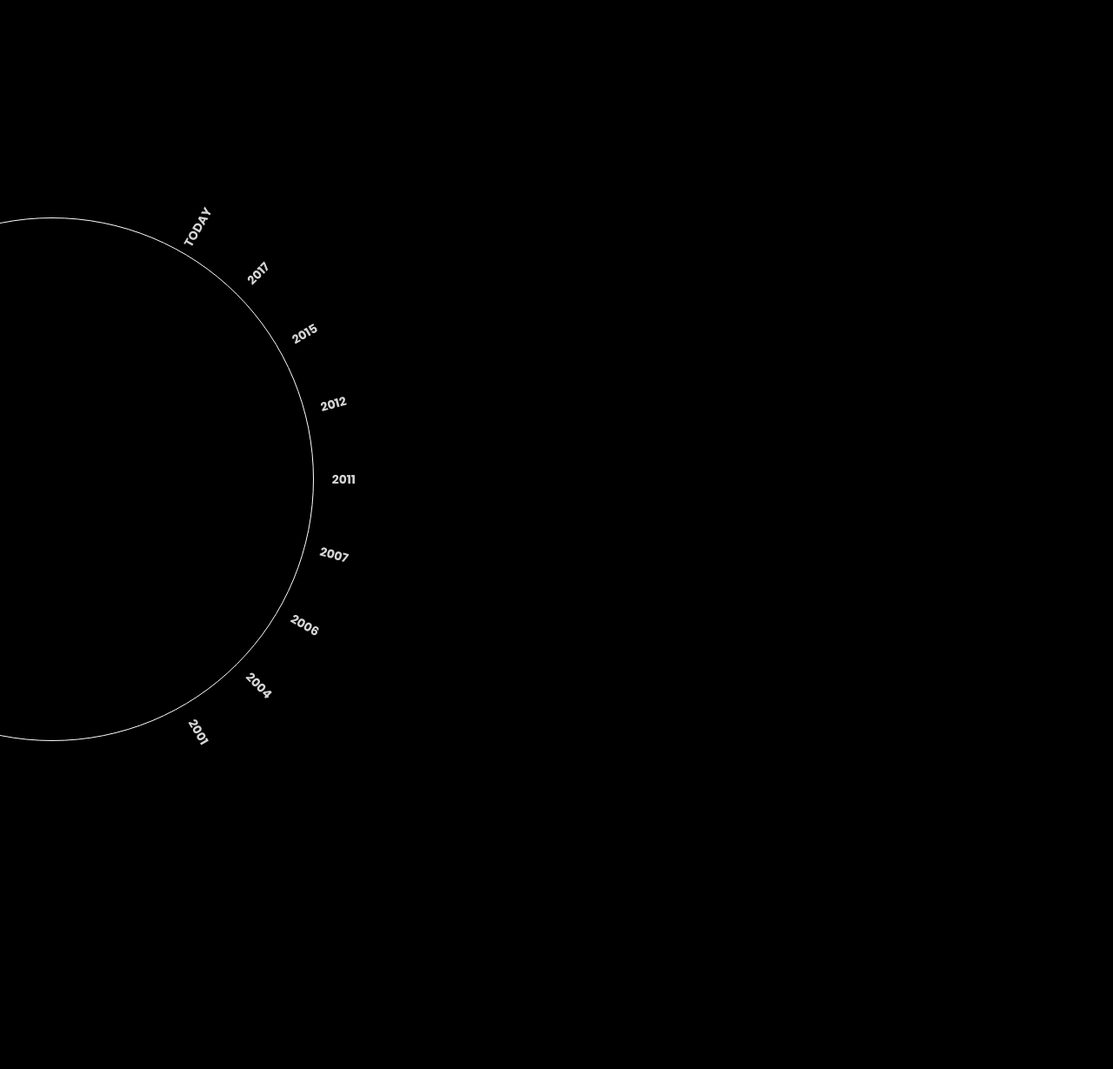
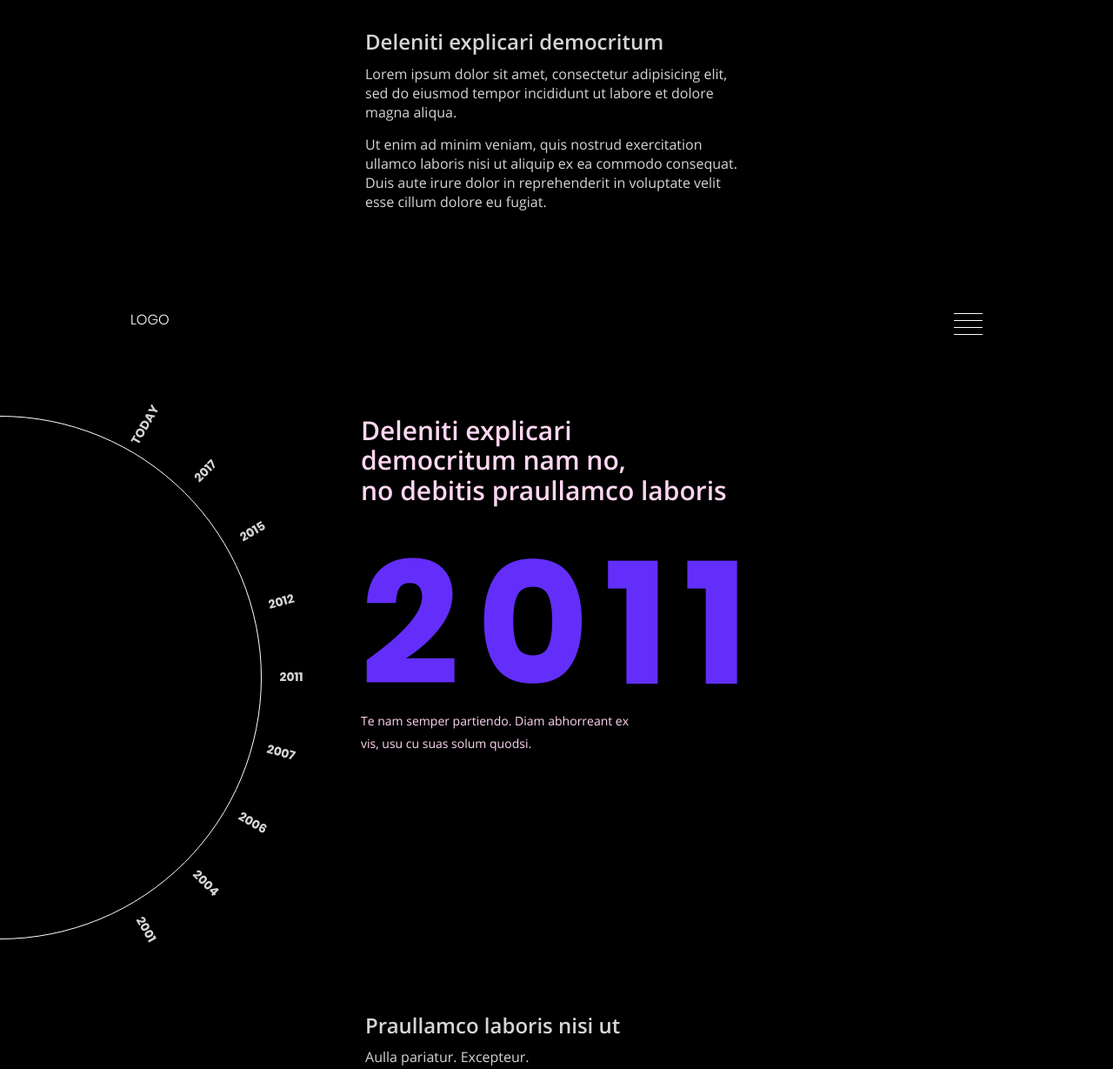
Before and after one commit to KsenyaD/round_calendar, a website: page app/index.html in a window 1280 px wide. Shown: the top 1229 px of the page at 87% size. Before the commit the page ends 860 px from the top, so only its background shows below. Drawn offline with Linux system fonts and the light colour scheme.

Commit message:
make desktop maket

```diff
--- a/app/index.html
+++ b/app/index.html
@@ -1,5 +1,5 @@
 <!doctype html>
-<html lang="en">
+<html lang="en" xmlns="http://www.w3.org/1999/html">
 <head>
     <meta charset="UTF-8">
     <meta name="viewport"
@@ -10,9 +10,25 @@
     <title>Document</title>
 </head>
 <body>
-<header></header>
-<main>
-    <div class="wrap">
+<header>
+    <h2 class="subtitle">Deleniti explicari democritum </h2>
+    <p class="content-info">Lorem ipsum dolor sit amet, consectetur adipisicing elit, sed do eiusmod tempor incididunt
+        ut labore et dolore magna aliqua.</p>
+    <p class="content-info">Ut enim ad minim veniam, quis nostrud exercitation ullamco laboris nisi ut aliquip ex ea
+        commodo consequat. Duis aute irure dolor in reprehenderit in voluptate velit esse cillum dolore eu fugiat.</p>
+    <section class="navigation">
+        <div class="header__logo">
+            <a href="#" class="header__logo-link">LOGO</a>
+        </div>
+        <div class="burger-menu">
+            <span class="burger__line"></span>
+            <span class="burger__line"></span>
+            <span class="burger__line"></span>
+            <span class="burger__line"></span>
+        </div>
+    </section>
+</header>
+<div class="wrap__circle">
     <div class="circle">
         <p id="today" class="date">TODAY</p>
         <p id="year17" class="date">2017</p>
@@ -26,9 +42,23 @@
     </div>
 </div>
 
+<main class="main">
+    <div class="main__contents">
+        <h1 class="title">Deleniti explicari <br/> democritum nam no,<br/> no debitis praullamco laboris</h1>
+        <p class="main__date">2011</p>
+        <p class="main__content">Te nam semper partiendo. Diam abhorreant ex<br/> vis, usu cu suas solum quodsi.</p>
+    </div>
 </main>
-<footer></footer>
+<footer class="footer">
+    <h2 class="subtitle">Praullamco laboris nisi ut</h2>
+    <p class="content-info">Aulla pariatur. Excepteur.</p>
+    <p class="content-info">Sint occaecat cupidatat non proident, sunt in culpa qui officia deserunt mollit anim id est
+        laborum.</p>
+    <p class="content-info">Sed ut perspiciatis unde omnis iste natus error sit voluptatem accusantium doloremque
+        laudantium.</p>
 
+
+</footer>
 
 
 <script src="./js/common.js"></script>
--- a/app/js/common.js
+++ b/app/js/common.js
@@ -1,5 +1,6 @@
+const circle = document.querySelector('.circle');
+
 const today = document.getElementById('today');
-const circle = document.querySelector('.circle');
 const year17 = document.getElementById('year17');
 const year15 = document.getElementById('year15');
 const year12 = document.getElementById('year12');
@@ -8,6 +9,8 @@ const year07 = document.getElementById('year07');
 const year06 = document.getElementById('year06');
 const year04 = document.getElementById('year04');
 const year01 = document.getElementById('year01');
+
+let viesArray = [today, year17, year15, year12, year11, year07, year06, year04, year01];
 
 let valueYear11 = Math.PI / 2;
 let valueYear12 = valueYear11 - Math.PI / 12;
@@ -40,7 +43,12 @@ function convertValueToDeg(view, value) {
     let x = value / (Math.PI / 2);
     let deg = 90 - (x * 90); //проставляем градус удаления от начальной точки для всех объектов
     view.addEventListener("click", () => { // вешаем клики на все объекты
-        circle.style.transform = `rotate(${deg}deg)` //при срабатывании клика  мы крутив круг до нужного места
+            circle.style.transform = `rotate(${deg}deg)`; //при срабатывании клика  мы крутив круг до нужного места
+            viesArray.forEach((value, index, array) => {
+                value.classList.remove('main__date__actv');
+            });
+            view.classList.add('main__date__actv');
+
         }
     );
 
--- a/app/scss/main.scss
+++ b/app/scss/main.scss
@@ -7,6 +7,7 @@
   url('../fonts/open-sans-v17-cyrillic-regular.woff2') format('woff2'), /* Super Modern Browsers */
   url('../fonts/open-sans-v17-cyrillic-regular.woff') format('woff'); /* Modern Browsers */
 }
+
 /* open-sans-600 - cyrillic */
 @font-face {
   font-family: 'Open Sans';
@@ -26,6 +27,7 @@
   url('../fonts/poppins-v9-latin-300.woff2') format('woff2'), /* Super Modern Browsers */
   url('../fonts/poppins-v9-latin-300.woff') format('woff'); /* Modern Browsers */
 }
+
 /* poppins-regular - latin */
 @font-face {
   font-family: 'Poppins';
@@ -35,6 +37,7 @@
   url('../fonts/poppins-v9-latin-regular.woff2') format('woff2'), /* Super Modern Browsers */
   url('../fonts/poppins-v9-latin-regular.woff') format('woff'); /* Modern Browsers */
 }
+
 /* poppins-700 - latin */
 @font-face {
   font-family: 'Poppins';
@@ -51,12 +54,77 @@ body {
   color: rgb(213, 213, 213);
 }
 
-.wrap {
+/*header start*/
+.subtitle {
+  margin: 38px auto 0;
+  font-size: 24px;
+  font-family: 'Open Sans', sans-serif;
+  font-weight: 600;
+  line-height: 0.857;
+  width: 440px;
+}
+
+.content-info {
+  font-size: 16px;
+  font-family: 'Open Sans', sans-serif;
+  line-height: 1.375;
+  text-align: left;
+  width: 440px;
+  margin: 15px auto 0;
+}
+
+.navigation {
+  display: flex;
+  justify-content: space-between;
+  max-width: 1630px;
+  margin: 110px 150px 0 150px;
+}
+
+.header__logo {
+  display: inline-block;
+}
+
+.header__logo-link {
+  font-size: 16px;
+  text-transform: uppercase;
+  line-height: 1.875;
+  font-family: 'Poppins', sans-serif;
+  font-style: normal;
+  font-weight: 300;
+  color: rgb(255, 255, 255);
+  text-decoration: none;
+}
+
+.burger-menu {
+  width: 33px;
+  height: 30px;
+  display: inline-block;
+}
+
+.burger__line {
+  height: 1px;
+  background-color: white;
+  margin-top: 7px;
+  margin-bottom: 5px;
+  width: 100%;
+  display: block;
+}
+
+.burger-menu:last-child span {
+  margin-bottom: 0;
+}
+
+/*header end*/
+
+/*wrap__circle start*/
+
+.wrap__circle {
+  margin-top: 95px;
   transform: rotate(-0deg);
   transform-origin: center center;
   transition-duration: 1000ms;
   display: inline-block;
-  margin-top: 250px;
+  position: absolute;
 }
 
 .circle {
@@ -70,9 +138,8 @@ body {
   align-items: center;
   justify-content: center;
   transition-duration: 1500ms;
-  margin-left: -40%;
+  margin-left: -50%;
 }
-
 
 .date {
   font-size: 14px;
@@ -85,3 +152,49 @@ body {
   transition-duration: 1000ms;
   cursor: pointer;
 }
+
+/*wrap__circle end*/
+/*main start*/
+.main {
+  margin-top: 95px;
+}
+
+.main__contents {
+  width: 450px;
+  margin: auto;
+}
+.title {
+  font-size: 30px;
+  font-family: 'Open Sans', sans-serif;
+  color: rgb(255, 215, 241);
+  line-height: 1.15;
+  font-weight: 600;
+  margin: 0 auto 0;
+}
+
+.main__date {
+  display: inline-block;
+  font-size: 200px;
+  color: rgb(99, 46, 250);
+  font-family: 'Poppins', sans-serif;
+  font-weight: 700;
+  margin-top: 35px;
+  letter-spacing: .1em;
+}
+.main__date__actv {
+  color: #f976c0;
+}
+
+.main__content {
+  font-size: 14px;
+  font-family: 'Open Sans', sans-serif;
+  color: rgb(255, 215, 241);
+  font-weight: 400;
+  line-height: 1.875
+}
+
+/*main end*/
+
+.footer {
+  margin: 300px 0 125px 0;
+}
```
Also changed, not shown: app/css/main.css. Lines whose indentation alone changed are shown as unchanged.
